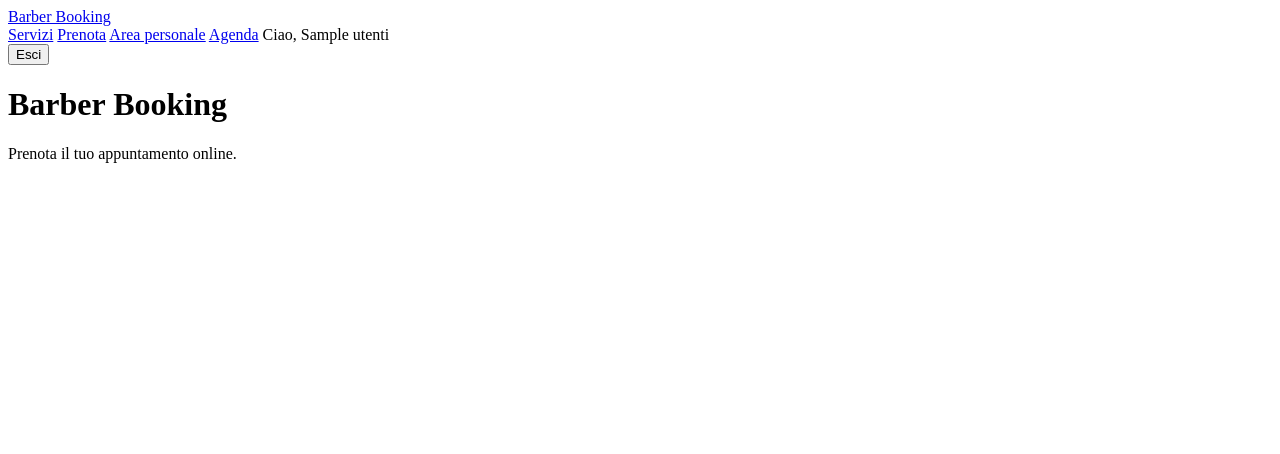
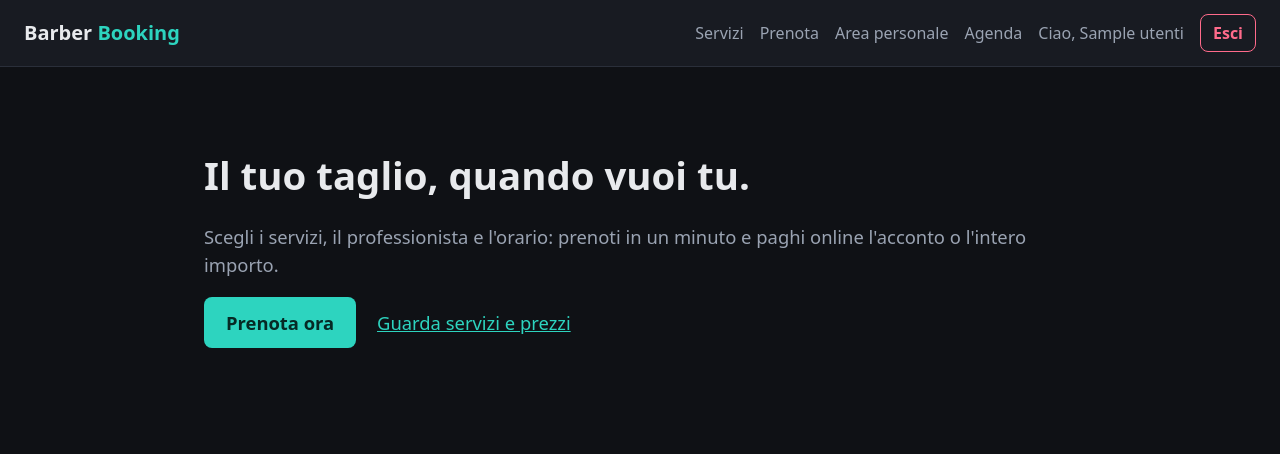
Before and after one commit to IvanRussoL/barber-booking, a Flask app: page / in a window 1280 px wide. Shown: the top 454 px of the page. Run offline with Flask 3, Linux system fonts and the light colour scheme; the visitor is signed in with stand-in values (Sample User, id 1); tables that the repository leaves empty hold one stand-in row (values such as "Sample post"); some libraries are stand-ins or nearby versions.

Commit message:
Tema scuro, home e orari che restano scelti durante l'aggiornamento

```diff
--- /dev/null
+++ b/app/static/css/stile.css
@@ -0,0 +1,337 @@
+/* Tema scuro di Barber Booking: verde menta per le azioni, rosa per errori e annullamenti. */
+
+:root {
+    --sfondo: #0f1115;
+    --superficie: #181b22;
+    --bordo: #2a2f3a;
+    --testo: #e8eaed;
+    --testo-tenue: #9aa3b2;
+    --menta: #2dd4bf;
+    --menta-scuro: #14b8a6;
+    --rosa: #ff6b8b;
+    --raggio: 10px;
+}
+
+* {
+    box-sizing: border-box;
+}
+
+body {
+    margin: 0;
+    background: var(--sfondo);
+    color: var(--testo);
+    font-family: system-ui, -apple-system, "Segoe UI", Roboto, sans-serif;
+    line-height: 1.5;
+}
+
+a {
+    color: var(--menta);
+}
+
+/* --- Intestazione e menu --- */
+
+header {
+    display: flex;
+    flex-wrap: wrap;
+    align-items: center;
+    justify-content: space-between;
+    gap: 12px;
+    padding: 14px 24px;
+    background: var(--superficie);
+    border-bottom: 1px solid var(--bordo);
+}
+
+.marchio {
+    color: var(--testo);
+    font-size: 1.25rem;
+    font-weight: 700;
+    text-decoration: none;
+}
+
+.marchio span {
+    color: var(--menta);
+}
+
+nav {
+    display: flex;
+    flex-wrap: wrap;
+    align-items: center;
+    gap: 16px;
+}
+
+nav a {
+    color: var(--testo-tenue);
+    text-decoration: none;
+}
+
+nav a:hover {
+    color: var(--menta);
+}
+
+nav form {
+    margin: 0;
+}
+
+.saluto {
+    color: var(--testo-tenue);
+}
+
+/* --- Contenuto --- */
+
+main {
+    max-width: 920px;
+    margin: 0 auto;
+    padding: 32px 24px 64px;
+}
+
+h1 {
+    margin-top: 0;
+}
+
+h2, h3 {
+    margin-bottom: 8px;
+}
+
+article,
+fieldset,
+table {
+    background: var(--superficie);
+    border: 1px solid var(--bordo);
+    border-radius: var(--raggio);
+}
+
+article {
+    padding: 16px 20px;
+    margin-bottom: 16px;
+}
+
+article h2,
+article h3 {
+    margin-top: 0;
+}
+
+article p {
+    margin: 4px 0;
+}
+
+/* --- Messaggi --- */
+
+.messaggio,
+.errore,
+.avviso {
+    padding: 12px 16px;
+    border-radius: var(--raggio);
+    border-left: 4px solid;
+}
+
+.messaggio {
+    background: rgba(45, 212, 191, 0.1);
+    border-color: var(--menta);
+}
+
+.errore {
+    background: rgba(255, 107, 139, 0.1);
+    border-color: var(--rosa);
+}
+
+.avviso {
+    background: rgba(154, 163, 178, 0.1);
+    border-color: var(--testo-tenue);
+}
+
+/* --- Moduli --- */
+
+form {
+    display: flex;
+    flex-direction: column;
+    gap: 14px;
+    max-width: 560px;
+}
+
+label {
+    display: flex;
+    flex-direction: column;
+    gap: 6px;
+}
+
+input,
+button {
+    font: inherit;
+}
+
+input:not([type="checkbox"]):not([type="radio"]) {
+    padding: 10px 12px;
+    background: var(--sfondo);
+    color: var(--testo);
+    border: 1px solid var(--bordo);
+    border-radius: 8px;
+}
+
+input:focus {
+    outline: 2px solid var(--menta);
+    outline-offset: 1px;
+}
+
+input[type="checkbox"],
+input[type="radio"] {
+    accent-color: var(--menta);
+}
+
+fieldset {
+    padding: 16px 20px;
+}
+
+legend {
+    padding: 0 6px;
+    color: var(--menta);
+    font-weight: 600;
+}
+
+/* Scelte (servizi, professionisti, orari): etichette in riga. */
+fieldset label {
+    flex-direction: row;
+    align-items: center;
+    margin: 6px 0;
+}
+
+button {
+    align-self: flex-start;
+    padding: 10px 18px;
+    background: var(--menta);
+    color: #062a25;
+    border: none;
+    border-radius: 8px;
+    font-weight: 600;
+    cursor: pointer;
+}
+
+button:hover {
+    background: var(--menta-scuro);
+}
+
+/* Pulsanti secondari: esci, disattiva, annulla. */
+nav button,
+td button,
+.secondario button {
+    background: transparent;
+    color: var(--rosa);
+    border: 1px solid var(--rosa);
+    padding: 6px 12px;
+}
+
+nav button:hover,
+td button:hover,
+.secondario button:hover {
+    background: rgba(255, 107, 139, 0.12);
+}
+
+/* --- Orari liberi --- */
+
+#slot {
+    display: flex;
+    flex-wrap: wrap;
+    gap: 8px;
+    margin-top: 12px;
+    color: var(--testo-tenue);
+}
+
+#slot label {
+    margin: 0;
+    padding: 6px 12px;
+    border: 1px solid var(--bordo);
+    border-radius: 999px;
+    color: var(--testo);
+    cursor: pointer;
+}
+
+#slot label:has(input:checked) {
+    border-color: var(--menta);
+    background: rgba(45, 212, 191, 0.12);
+}
+
+/* --- Tabelle --- */
+
+table {
+    width: 100%;
+    border-collapse: separate;
+    border-spacing: 0;
+    overflow: hidden;
+}
+
+th,
+td {
+    padding: 10px 14px;
+    text-align: left;
+    border-bottom: 1px solid var(--bordo);
+}
+
+th {
+    color: var(--testo-tenue);
+    font-weight: 600;
+}
+
+tr:last-child td {
+    border-bottom: none;
+}
+
+td form {
+    display: inline-flex;
+    margin-left: 8px;
+}
+
+small {
+    color: var(--testo-tenue);
+}
+
+/* --- Home --- */
+
+.copertina {
+    padding: 48px 0 24px;
+}
+
+.copertina h1 {
+    font-size: 2.4rem;
+    margin-bottom: 8px;
+}
+
+.copertina p {
+    color: var(--testo-tenue);
+    font-size: 1.15rem;
+}
+
+.pulsante {
+    display: inline-block;
+    padding: 12px 22px;
+    background: var(--menta);
+    color: #062a25;
+    border-radius: 8px;
+    font-weight: 600;
+    text-decoration: none;
+}
+
+.pulsante:hover {
+    background: var(--menta-scuro);
+}
+
+.stato-annullata,
+.stato-scaduta {
+    color: var(--rosa);
+}
+
+.stato-confermata {
+    color: var(--menta);
+}
+
+.copertina .pulsante {
+    margin-right: 16px;
+}
+
+/* Riattivare un servizio non è un'azione distruttiva: verde invece di rosa. */
+td button.riattiva {
+    color: var(--menta);
+    border-color: var(--menta);
+}
+
+td button.riattiva:hover {
+    background: rgba(45, 212, 191, 0.12);
+}
--- a/app/templates/base.html
+++ b/app/templates/base.html
@@ -4,10 +4,11 @@
     <meta charset="utf-8">
     <meta name="viewport" content="width=device-width, initial-scale=1">
     <title>{% block titolo %}Barber Booking{% endblock %}</title>
+    <link rel="stylesheet" href="{{ url_for('static', filename='css/stile.css') }}">
 </head>
 <body>
     <header>
-        <a href="{{ url_for('pubblico.home') }}">Barber Booking</a>
+        <a class="marchio" href="{{ url_for('pubblico.home') }}">Barber <span>Booking</span></a>
         <nav>
             <a href="{{ url_for('pubblico.servizi') }}">Servizi</a>
             {% if g.utente %}
@@ -21,7 +22,7 @@
                 {% if g.utente.ruolo == 'proprietario' %}
                     <a href="{{ url_for('proprietario.pannello') }}">Gestione</a>
                 {% endif %}
-                <span>Ciao, {{ g.utente.nome }}</span>
+                <span class="saluto">Ciao, {{ g.utente.nome }}</span>
                 <form method="post" action="{{ url_for('auth.logout') }}">
                     <input type="hidden" name="csrf_token" value="{{ csrf_token() }}">
                     <button type="submit">Esci</button>
--- a/app/templates/cliente/annulla.html
+++ b/app/templates/cliente/annulla.html
@@ -7,7 +7,7 @@
     <p>{{ prenotazione.inizio | data_ora(fuso_orario) }} ·
         {% for servizio in prenotazione.servizi %}{{ servizio.nome }}{% if not loop.last %}, {% endif %}{% endfor %}</p>
     <p>Ti verrà rimborsato tutto quello che hai pagato online.</p>
-    <form method="post">
+    <form method="post" class="secondario">
         <input type="hidden" name="csrf_token" value="{{ csrf_token() }}">
         <button type="submit">Sì, annulla</button>
     </form>
--- a/app/templates/cliente/area.html
+++ b/app/templates/cliente/area.html
@@ -26,7 +26,7 @@
                {% if prenotazione.modalita_pagamento == 'acconto' and prenotazione.stato == 'confermata' %}
                    (acconto, il resto in salone)
                {% endif %}</p>
-            <p>Stato: {{ STATI[prenotazione.stato] }}</p>
+            <p>Stato: <span class="stato-{{ prenotazione.stato }}">{{ STATI[prenotazione.stato] }}</span></p>
             {% if riga.annullabile %}
                 <p><a href="{{ url_for('cliente.annulla_prenotazione', prenotazione_id=prenotazione.id) }}">Annulla</a></p>
             {% endif %}
--- a/app/templates/cliente/pagamento.html
+++ b/app/templates/cliente/pagamento.html
@@ -23,7 +23,7 @@
             <input type="hidden" name="csrf_token" value="{{ csrf_token() }}">
             <button type="submit">Paga {{ pagamento.importo_centesimi | euro }}</button>
         </form>
-        <form method="post" action="{{ url_for('cliente.annulla_pagamento', riferimento=pagamento.riferimento_provider) }}">
+        <form method="post" class="secondario" action="{{ url_for('cliente.annulla_pagamento', riferimento=pagamento.riferimento_provider) }}">
             <input type="hidden" name="csrf_token" value="{{ csrf_token() }}">
             <button type="submit">Annulla</button>
         </form>
--- a/app/templates/proprietario/servizi.html
+++ b/app/templates/proprietario/servizi.html
@@ -25,7 +25,7 @@
                             <form method="post" action="{{ url_for('proprietario.imposta_attivo_servizio', servizio_id=servizio.id) }}">
                                 <input type="hidden" name="csrf_token" value="{{ csrf_token() }}">
                                 <input type="hidden" name="attivo" value="{{ '0' if servizio.attivo else '1' }}">
-                                <button type="submit">{{ "Disattiva" if servizio.attivo else "Riattiva" }}</button>
+                                <button type="submit" class="{{ '' if servizio.attivo else 'riattiva' }}">{{ "Disattiva" if servizio.attivo else "Riattiva" }}</button>
                             </form>
                         </td>
                     </tr>
--- a/app/templates/pubblico/home.html
+++ b/app/templates/pubblico/home.html
@@ -1,6 +1,12 @@
 {% extends "base.html" %}
 
 {% block contenuto %}
-    <h1>Barber Booking</h1>
-    <p>Prenota il tuo appuntamento online.</p>
+    <section class="copertina">
+        <h1>Il tuo taglio, quando vuoi tu.</h1>
+        <p>Scegli i servizi, il professionista e l'orario: prenoti in un minuto e paghi online l'acconto o l'intero importo.</p>
+        <p>
+            <a class="pulsante" href="{{ url_for('cliente.prenota') }}">Prenota ora</a>
+            <a href="{{ url_for('pubblico.servizi') }}">Guarda servizi e prezzi</a>
+        </p>
+    </section>
 {% endblock %}
```
Also changed, not shown: app/static/js/prenota.js (+9 -4 lines).
